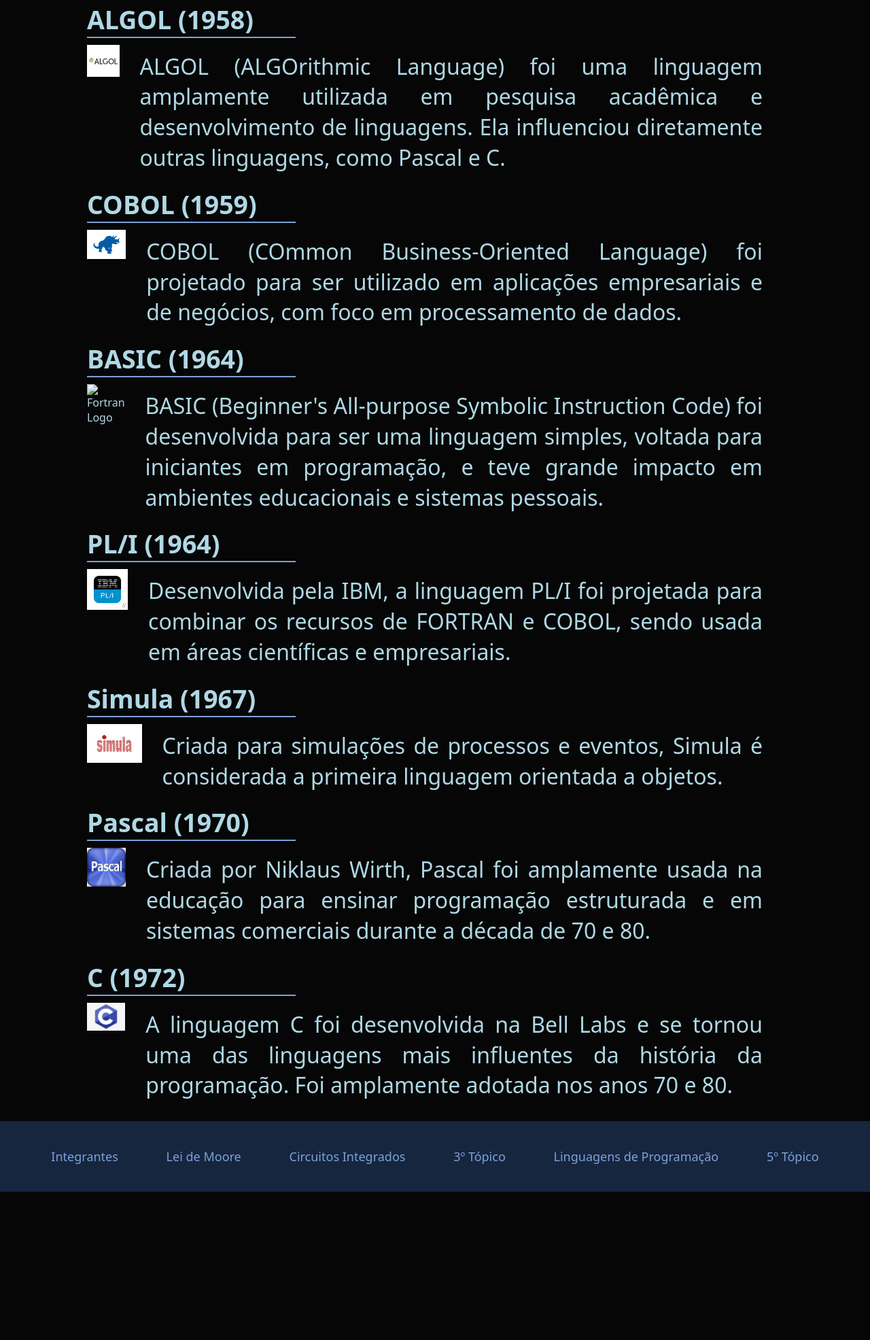
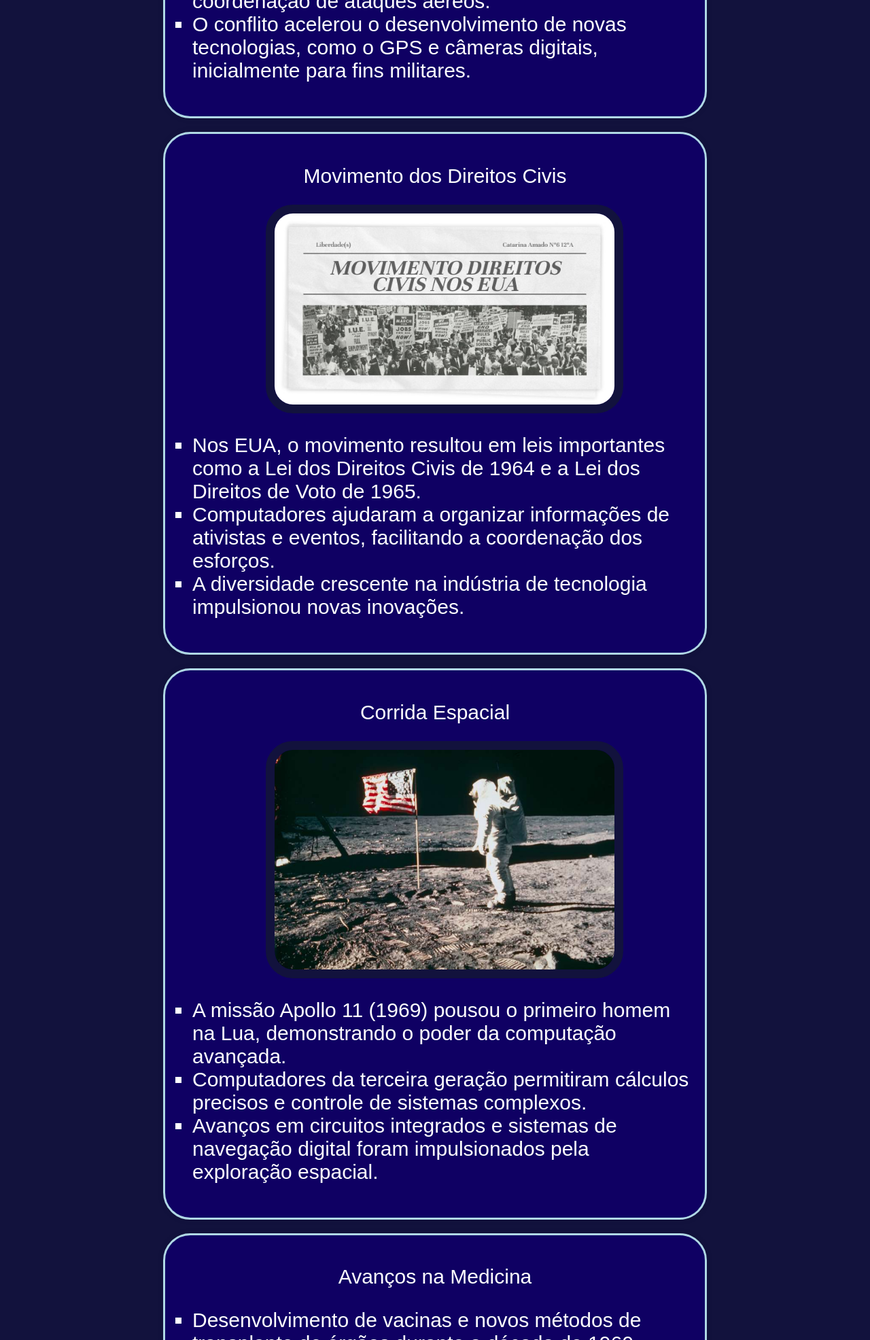
Before and after one commit to ThalesBruno0/TerceiraGeracaoDeComputadores, a plain HTML site: page index.html in a window 1280 px wide. Shown: the part 829-2800 px from the top of the page at 68% size. Before the commit the page ends 2582 px from the top, so only its background shows below. Drawn offline with Linux system fonts and the light colour scheme.

Commit message:
adição do contexto histórico

```diff
--- /dev/null
+++ b/css/contexto.css
@@ -0,0 +1,108 @@
+*{
+    font-family: sans-serif;
+    font-weight: 10;
+}
+
+:root{
+    --color_bg: #060606;
+    --color_header: #16263f;
+    --color_text: #b0d8e5;
+    --color_04: #7da1d9;
+    --color_05: #466492;
+}
+
+body {
+
+    background-color:rgb(18, 18, 61);
+    margin: 0;
+    padding: 0;
+}
+
+nav {
+
+    color: #ffffff;
+    text-align: center;
+    padding: 20px;
+    font-size: 40px;
+    background-image: url(../img/J4o.gif);
+}
+
+header {
+    background-color: #0f0063;
+    color: white;
+    text-align: center;
+    padding: 10px;
+    font-size: 20px;
+    border:solid #b0d8e5 3px;
+}
+
+h1 {
+    margin: 0;
+}
+
+main {
+    padding: 20px;
+    max-width: 800px;
+    margin: 0 auto;
+    margin-bottom: 60px;
+}
+
+section {
+    background-color: #0f0063;
+    margin-bottom: 20px;
+    padding: 20px;
+    box-shadow: 0 0 10px rgba(0, 0, 0, 0.1);
+    border-radius: 40px;
+    border:solid #b0d8e5 3px;
+}
+
+h2 {
+    color: #ffffff;
+    text-align: center;
+    font-size: 30px;
+}
+
+ul {
+    list-style-type: square;
+    padding-left: 20px;
+    color: #ffffff;
+    font-size: 30px;
+}
+
+
+.vietna{
+    width: 500px;
+    display: flex;
+    margin-left: 17%;
+    border-radius: 40px;
+    border:solid rgb(18, 18, 61) 13px;
+
+}
+
+footer{
+    margin-top: 20px;
+    background-color: var(--color_header);
+    color: var(--color_text);
+    padding: 5vh;
+}
+
+footer ul{
+    display: flex;
+    justify-content: space-around;
+    list-style: none;
+}
+
+footer ul li{
+    font-size: large;
+}
+
+footer ul li a{
+    color: var(--color_04);
+    text-decoration: none;
+    transition: 0.3s;
+}
+
+footer ul li a:hover{
+    color: var(--color_05);
+    transition: 0.3s;
+}
--- a/index.html
+++ b/index.html
@@ -1,148 +1,106 @@
 <!DOCTYPE html>
-<html lang="pt-br">
+<html lang="pt-BR">
 <head>
-		<meta charset="UTF-8" />
-		<meta name="viewport" content="width=device-width, initial-scale=1.0" />
+    <meta charset="UTF-8">
+    <meta name="viewport" content="width=device-width, initial-scale=1.0">
     <title>Terceira Geração de Computadores</title>
-		<link rel="stylesheet" href="css/linguagens.css" />
+    <link rel="stylesheet" href="css/contexto.css">
 </head>
 <body>
+    <nav>
+        <h1>Terceira Geração de Computadores</h1>
+    </nav>
+
         <header>
-			<h1>TERCEIRA GERAÇÃO DE COMPUTADORES</h1>
+        <h1>Contexto Histórico</h1>
         </header>
 
         <main>
-			<section class="topico">
-				<h2>LINGUAGENS DE PROGRAMAÇÃO</h2>
-        <p>As linguagens de programação da terceira geração de computadores (aproximadamente entre 1965 e 1980) representam um avanço significativo em relação às anteriores, pois eram mais próximas da linguagem humana, facilitando o trabalho de programadores. Muitas dessas linguagens continuam sendo utilizadas, embora em contextos diferentes e atualizados.</p>
+
+        <section>
+            <h2>Guerra do Vietnã</h2>
+
+            <img src="img/img1.jpg" alt="Guerra do Vietnã" class="vietna">
+
+            <ul>
+                <li>A guerra (1955-1975) entre o Vietnã do Norte (apoiado pela URSS e China) e o Vietnã do Sul (apoiado pelos EUA).</li>
+                <li>Computadores usados para processamento de dados e comunicação, como decodificação de mensagens e coordenação de ataques aéreos.</li>
+                <li>O conflito acelerou o desenvolvimento de novas tecnologias, como o GPS e câmeras digitais, inicialmente para fins militares.</li>
+            </ul>
         </section>
 
-			<div class="linguagem">
-				<h3>FORTRAN (1957)</h3>
-			</div>
+        <section>
+            <h2>Movimento dos Direitos Civis</h2>
 
-			<section class="fortran">
-				<figure>
-					<img src="img/Fortran_logo.png" alt="Fortran Logo" />
-				</figure>
-				<div>
-					<p>
-						FORTRAN (FORmula TRANslation) foi uma das primeiras linguagens de
-						alto nível e foi amplamente usada na terceira geração para cálculos
-						científicos e de engenharia.
-					</p>
-				</div>
+            <img src="img/img2.jpg" alt="Direitos Civis" class="vietna">
+
+            <ul>
+                <li>Nos EUA, o movimento resultou em leis importantes como a Lei dos Direitos Civis de 1964 e a Lei dos Direitos de Voto de 1965.</li>
+                <li>Computadores ajudaram a organizar informações de ativistas e eventos, facilitando a coordenação dos esforços.</li>
+                <li>A diversidade crescente na indústria de tecnologia impulsionou novas inovações.</li>
+            </ul>
         </section>
-			<div class="linguagem">
-				<h3>ALGOL (1958)</h3>
-			</div>
 
-			<section class="fortran">
-				<figure>
-					<img src="img/algol.jpg" alt="Fortran Logo" />
-				</figure>
-				<div>
-					<p>
-						ALGOL (ALGOrithmic Language) foi uma linguagem amplamente utilizada em pesquisa acadêmica e desenvolvimento de linguagens. Ela influenciou diretamente outras linguagens, como Pascal e C.
-					</p>
-				</div>
+        <section>
+            <h2>Corrida Espacial</h2>
+
+            <img src="img/img3.jpg" alt="homem na lua" class="vietna">
+
+            <ul>
+                <li>A missão Apollo 11 (1969) pousou o primeiro homem na Lua, demonstrando o poder da computação avançada.</li>
+                <li>Computadores da terceira geração permitiram cálculos precisos e controle de sistemas complexos.</li>
+                <li>Avanços em circuitos integrados e sistemas de navegação digital foram impulsionados pela exploração espacial.</li>
+            </ul>
         </section>
-			<div class="linguagem">
-				<h3>COBOL (1959)</h3>
-			</div>
 
-			<section class="fortran">
-				<figure>
-					<img src="img/cobol_logo.jpg" alt="Fortran Logo" />
-				</figure>
-				<div>
-					<p>
-						COBOL (COmmon Business-Oriented Language) foi projetado para ser
-						utilizado em aplicações empresariais e de negócios, com foco em
-						processamento de dados.
-					</p>
-				</div>
+        <section>
+            <h2>Avanços na Medicina</h2>
+            <ul>
+                <li>Desenvolvimento de vacinas e novos métodos de transplante de órgãos durante a década de 1960.</li>
+                <li>Computadores ajudaram em diagnósticos e no processamento de dados médicos.</li>
+            </ul>
         </section>
-			<div class="linguagem">
-				<h3>BASIC (1964)</h3>
-			</div>
 
-			<section class="fortran">
-				<figure>
-					<img src="img/basic.jpg" alt="Fortran Logo" />
-				</figure>
-				<div>
-					<p>
-						BASIC (Beginner's All-purpose Symbolic Instruction Code) foi desenvolvida para ser uma linguagem simples, voltada para iniciantes em programação, e teve grande impacto em ambientes educacionais e sistemas pessoais.
-					</p>
-				</div>
+
+
+        <section>
+            <h2>Cultura e Sociedade</h2>
+
+            <img src="img/hippie.jpg" alt="Direitos Civis" class="vietna">
+
+            <ul>
+                <li>O movimento hippie, que promovia paz, amor e liberdade, atingiu seu auge no final dos anos 1960.</li>
+
+
+                <li>Embora o movimento fosse uma reação à industrialização, a disseminação das ideias hippies foi facilitada pela tecnologia, como o uso de computadores para impressão e distribuição de materiais.</li>
+
+            </ul>
         </section>
-			<div class="linguagem">
-				<h3>PL/I (1964)</h3>
-			</div>
 
-			<section class="fortran">
-				<figure>
-					<img src="img/pl_i.jpg" alt="Fortran Logo" />
-				</figure>
-				<div>
-					<p>
-						Desenvolvida pela IBM, a linguagem PL/I foi projetada para combinar os recursos de FORTRAN e COBOL, sendo usada em áreas científicas e empresariais.
-					</p>
-				</div>
+
+        <section>
+            <h2>Economia</h2>
+
+            <ul>
+                <li>Japão: O país experimentou rápido crescimento econômico, impulsionado por inovações tecnológicas e uma forte ética de trabalho.</li>
+
+
+                <li>América Latina: Diversos países enfrentaram crises econômicas e políticas durante a década de 1960, o que levou a instabilidade.</li>
+
+                <li>Computadores começaram a ser usados para melhorar a gestão econômica e auxiliar na formulação de políticas públicas.</li>
+            </ul>
         </section>
-			<div class="linguagem">
-				<h3>Simula (1967)</h3>
-			</div>
 
-			<section class="fortran">
-				<figure>
-					<img src="img/simula.jpg" alt="Fortran Logo" />
-				</figure>
-				<div>
-					<p>
-						Criada para simulações de processos e eventos, Simula é considerada a primeira linguagem orientada a objetos.
-					</p>
-				</div>
-			</section>
-			<div class="linguagem">
-				<h3>Pascal (1970)</h3>
-			</div>
-
-			<section class="fortran">
-				<figure>
-					<img src="img/pascal.jpg" alt="Fortran Logo" />
-				</figure>
-				<div>
-					<p>
-						Criada por Niklaus Wirth, Pascal foi amplamente usada na educação para ensinar programação estruturada e em sistemas comerciais durante a década de 70 e 80.
-					</p>
-				</div>
-			</section>
-			<div class="linguagem">
-				<h3>C (1972)</h3>
-			</div>
-
-			<section class="fortran">
-				<figure>
-					<img src="img/c.png" alt="Fortran Logo" />
-				</figure>
-				<div>
-					<p>
-						A linguagem C foi desenvolvida na Bell Labs e se tornou uma das linguagens mais influentes da história da programação. Foi amplamente adotada nos anos 70 e 80.
-					</p>
-				</div>
-			</section>
     </main>
 
     <footer>
         <ul>
           <li><a href="#">Integrantes</a></li>
-        <li><a href="pg/moore.html">Lei de Moore</a></li>
+          <li><a href="index.html">Contexto Histórico</a></li>
+          <li><a href="./pg/moore.html">Lei de Moore</a></li>
           <li><a href="./pg/ci.html">Circuitos Integrados</a></li>
-        <li><a href="#">3º Tópico</a></li>
-        <li><a href="index.html">Linguagens de Programação</a></li>
-        <li><a href="#">5º Tópico</a></li>
+          <li><a href="./pg/linguagem.html">Linguagens de Programação</a></li>
+          <li><a href="#">Computadores</a></li>
         </ul>
       </footer>
 </body>
```
Also changed, not shown: pg/ci.html (+6 -6 lines), pg/linguagem.html (added, +149 -0 lines), pg/moore.html (+6 -6 lines), img/hippie.jpg (added), img/img1.jpg (added), img/img2.jpg (added), img/img3.jpg (added), 1 other file. Lines whose indentation alone changed are shown as unchanged.
